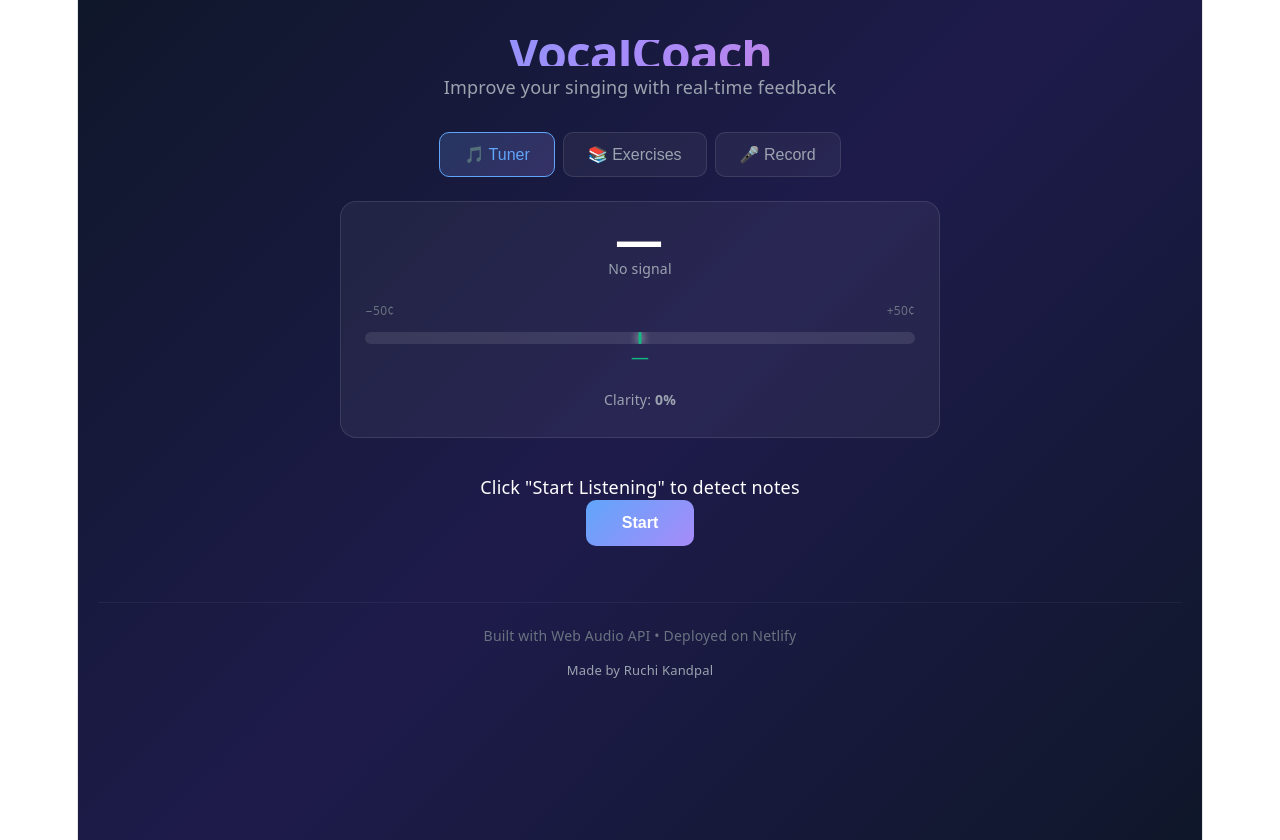
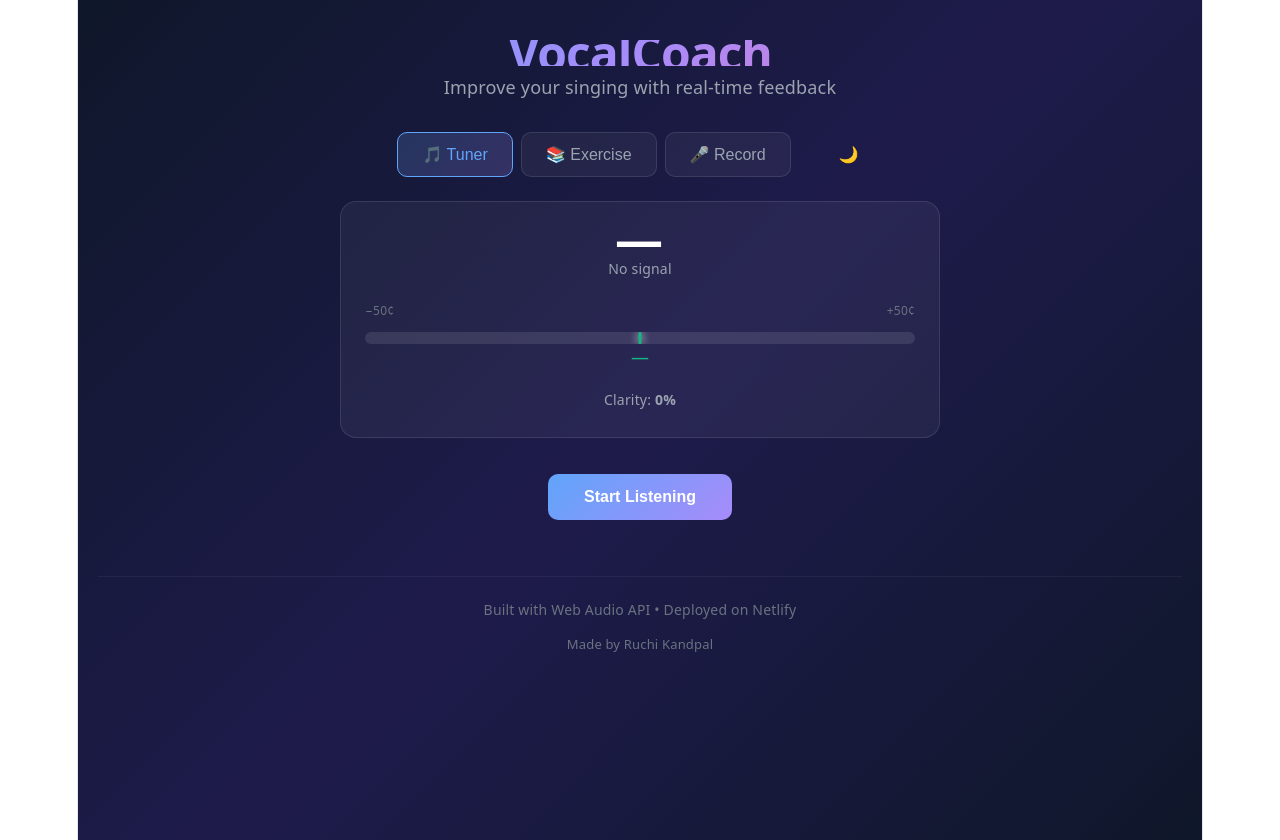
Before and after one commit to Ruch-code/vocalcoach, a React (Vite) app: page / in a window 1280 px wide. Built offline with nearby package versions, Linux system fonts and the light colour scheme.

Commit message:
Add dark mode toggle + mouse highlighting

```diff
--- a/src/App.jsx
+++ b/src/App.jsx
@@ -14,12 +14,59 @@ function App() {
 
   const tabs = [
     { id: 'tuner', label: '🎵 Tuner', icon: '🎵' },
-    { id: 'exercise', label: '📚 Exercises', icon: '📚' },
+    { id: 'exercise', label: '📚 Exercise', icon: '📚' },
     { id: 'recorder', label: '🎤 Record', icon: '🎤' },
   ];
 
+  // Check for reduced motion preference
+  const reducedMotion = window.matchMedia('(prefers-reduced-motion: reduce)').matches;
+
+  // Theme system
+  const [theme, setTheme] = useState(() =>
+    window.matchMedia('(prefers-color-scheme: dark)').matches ? 'dark' : 'light'
+  );
+
+  useEffect(() => {
+    const mq = window.matchMedia('(prefers-color-scheme: dark)');
+    setTheme(mq.matches ? 'dark' : 'light');
+    const listener = () => setTheme(mq.matches ? 'dark' : 'light');
+    mq.addEventListener('change', listener);
+    return () => mq.removeEventListener('change', listener);
+  }, []);
+
+  // Simple mouse tracking for highlighting app area
+  const [mousePos, setMousePos] = useState({ x: 0, y: 0 });
+  const [isHoveringApp, setIsHoveringApp] = useState(false);
+
+  useEffect(() => {
+    if (reducedMotion) return;
+
+    const handleMouseMove = (e) => {
+      setMousePos({ x: e.clientX, y: e.clientY });
+      // Check if mouse is within app viewport
+      const rect = document.querySelector('.app')?.getBoundingClientRect();
+      if (rect && e.clientX >= rect.left && e.clientX <= rect.right && e.clientY >= rect.top && e.clientY <= rect.bottom) {
+        setIsHoveringApp(true);
+      } else {
+        setIsHoveringApp(false);
+      }
+    };
+
+    const handleMouseLeave = () => {
+      setIsHoveringApp(false);
+    };
+
+    window.addEventListener('mousemove', handleMouseMove);
+    window.addEventListener('mouseleave', handleMouseLeave);
+
+    return () => {
+      window.removeEventListener('mousemove', handleMouseMove);
+      window.removeEventListener('mouseleave', handleMouseLeave);
+    };
+  }, [reducedMotion]);
+
   return (
-    <div className="app" style={styles.app}>
+    <div className="app" style={styles.app} className={theme === 'dark' ? 'dark' : 'light'}>
       <header style={styles.header}>
         <h1 style={styles.logo}>VocalCoach</h1>
         <p style={styles.tagline}>Improve your singing with real-time feedback</p>
@@ -31,7 +78,7 @@ function App() {
         </div>
       )}
 
-      <nav style={styles.tabs}>
+      <nav style={styles.nav}>
         {tabs.map(tab => (
           <button
             key={tab.id}
@@ -44,6 +91,14 @@ function App() {
             {tab.label}
           </button>
         ))}
+        {/* Theme toggle */}
+        <button
+          onClick={() => setTheme(theme === 'dark' ? 'light' : 'dark')}
+          style={{ ...styles.tab, marginLeft: '16px', background: 'none', border: 'none' }}
+          title="Toggle dark/light mode"
+        >
+          {theme === 'dark' ? '☀️' : '🌙'}
+        </button>
       </nav>
 
       <main style={styles.main}>
@@ -63,12 +118,9 @@ function App() {
               {isListening ? (
                 <span style={styles.listening}>● Listening</span>
               ) : (
-                <div style={styles.startInstr}>
-                  <p style={styles.startText}>Click "Start Listening" to detect notes</p>
-                  <button onClick={handleStart} style={styles.startButton}>
-                    Start
-                  </button>
-                </div>
+                <button onClick={handleStart} style={styles.startButton}>
+                  Start Listening
+                </button>
               )}
             </div>
           </div>
@@ -98,6 +150,7 @@ const styles = {
     color: 'white',
     fontFamily: 'system-ui, -apple-system, sans-serif',
     padding: '20px',
+    transition: 'background-color 0.3s, color 0.3s',
   },
   header: {
     textAlign: 'center',
@@ -136,7 +189,7 @@ const styles = {
     cursor: 'pointer',
     marginLeft: '8px',
   },
-  tabs: {
+  nav: {
     display: 'flex',
     gap: '8px',
     justifyContent: 'center',
@@ -178,7 +231,6 @@ const styles = {
     background: 'linear-gradient(135deg, #60a5fa, #a78bfa)',
     color: 'white',
     fontWeight: 600,
-    cursor: 'pointer',
   },
   micText: {
     margin: '12px 0 0',
@@ -209,7 +261,6 @@ const styles = {
     color: 'white',
     fontSize: '16px',
     fontWeight: 600,
-    cursor: 'pointer',
   },
   footer: {
     textAlign: 'center',
@@ -221,7 +272,7 @@ const styles = {
   },
   credit: {
     marginTop: '8px',
-    color: '#9ca3af',
+    color: '#6b7280',
     fontSize: '13px',
     fontWeight: 500,
   },
```
